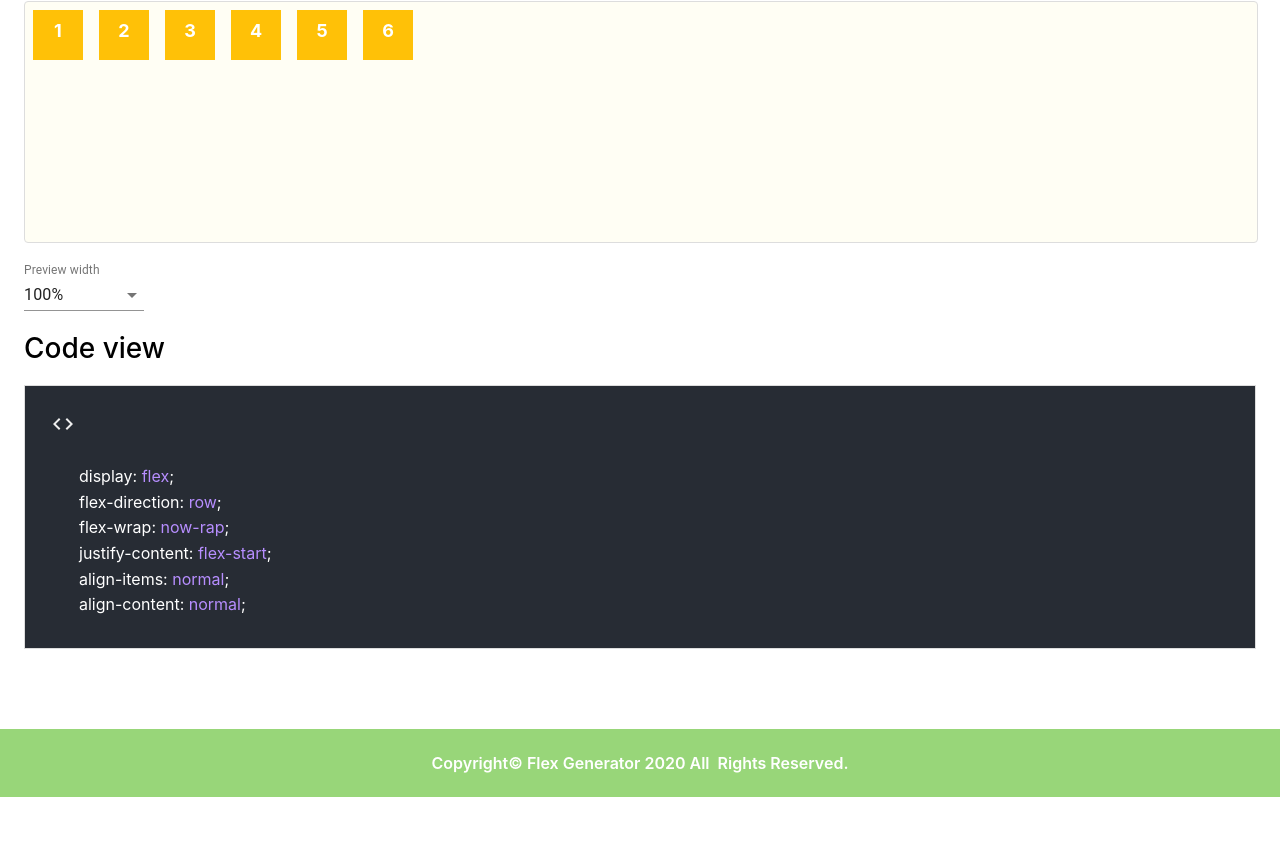
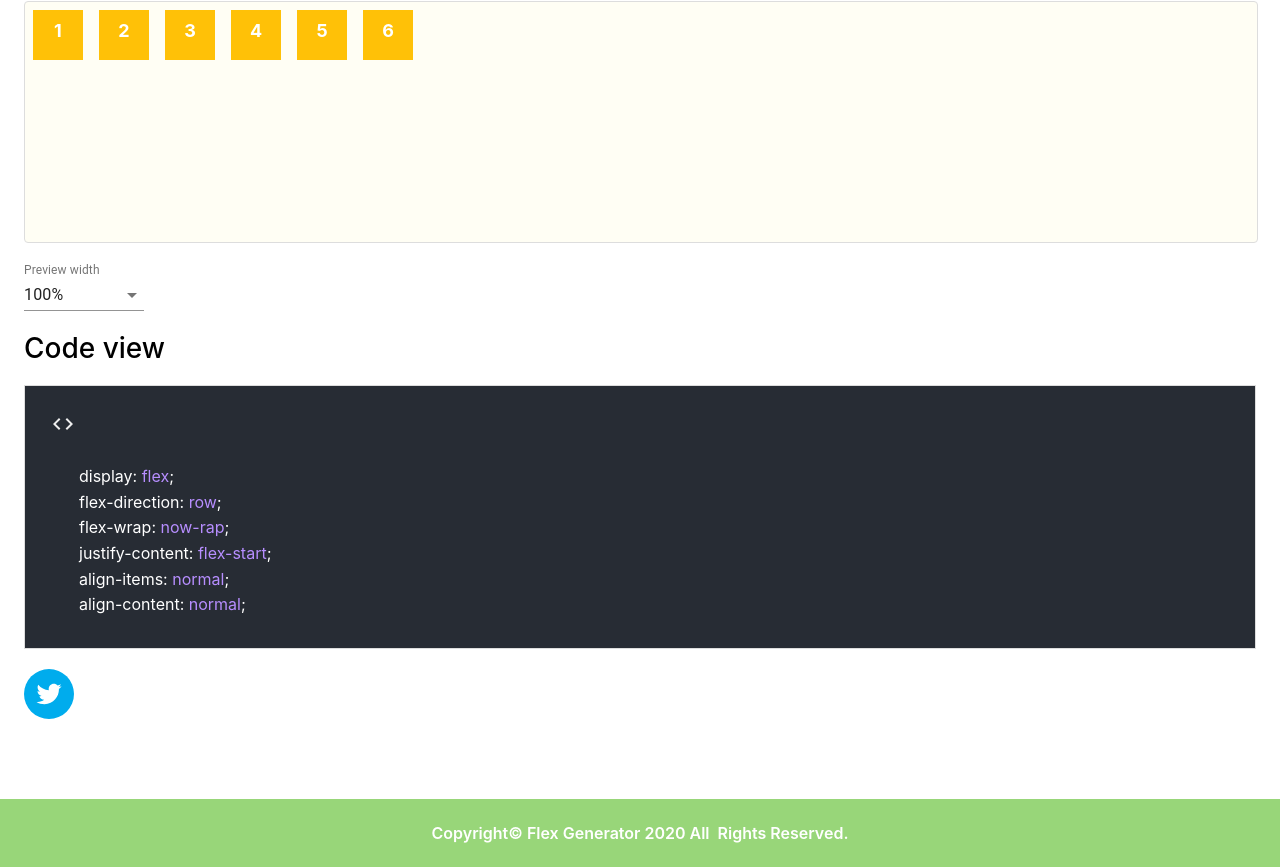
Before and after one commit to Yota-K/flex-generator, a React (Create React App) app in the folder app/: page / in a window 1280 px wide. Shown: the part 492-1359 px from the top of the page. Before the commit the page ends 1289 px from the top, so only its background shows below. Built offline with nearby package versions, Linux system fonts and the light colour scheme; the HTML template or start-up script is replaced by a standard one.

Commit message:
Twitterのソーシャルアイコンを追加。

```diff
--- a/app/package.json
+++ b/app/package.json
@@ -43,6 +43,7 @@
     "marked": "^0.8.0",
     "npm": "^6.14.2",
     "react-copy-to-clipboard": "^5.0.2",
+    "react-social-icons": "^4.1.0",
     "styled-components": "^5.0.1"
   }
 }
--- a/app/src/components/Property.js
+++ b/app/src/components/Property.js
@@ -8,6 +8,7 @@ import MenuItem from '@material-ui/core/MenuItem';
 import PropertyInfo from '../components/PropertyInfo/index.js';
 import Preview from '../components/Preview/index.js';
 import Code from '../components/Code';
+import SocialIcons from '../components/SocialIcons';
 
 import { PropertySection } from '../styled-components/SectionStyle';
 import { PropertyContainer } from '../styled-components/Container';
@@ -137,6 +138,7 @@ const Property = () => {
             alignItems={state.alignItems}
             alignContent={state.alignContent}
         />
+        <SocialIcons />
         </>
     )
 }
--- /dev/null
+++ b/app/src/components/SocialIcons.js
@@ -0,0 +1,15 @@
+import React from 'react';
+import { SocialIcon } from 'react-social-icons';
+
+const SocialIcons = () => {
+    return (
+        <>
+            <SocialIcon
+                url="https://twitter.com/intent/tweet?url=https://yota-k.github.io/flex-generator/hashtags=FlexGenerator"
+                network="twitter"
+            />
+        </>
+    );
+}
+
+export default SocialIcons;
```
Also changed, not shown: 1 other file (tests, documents, lock files or other folders).
